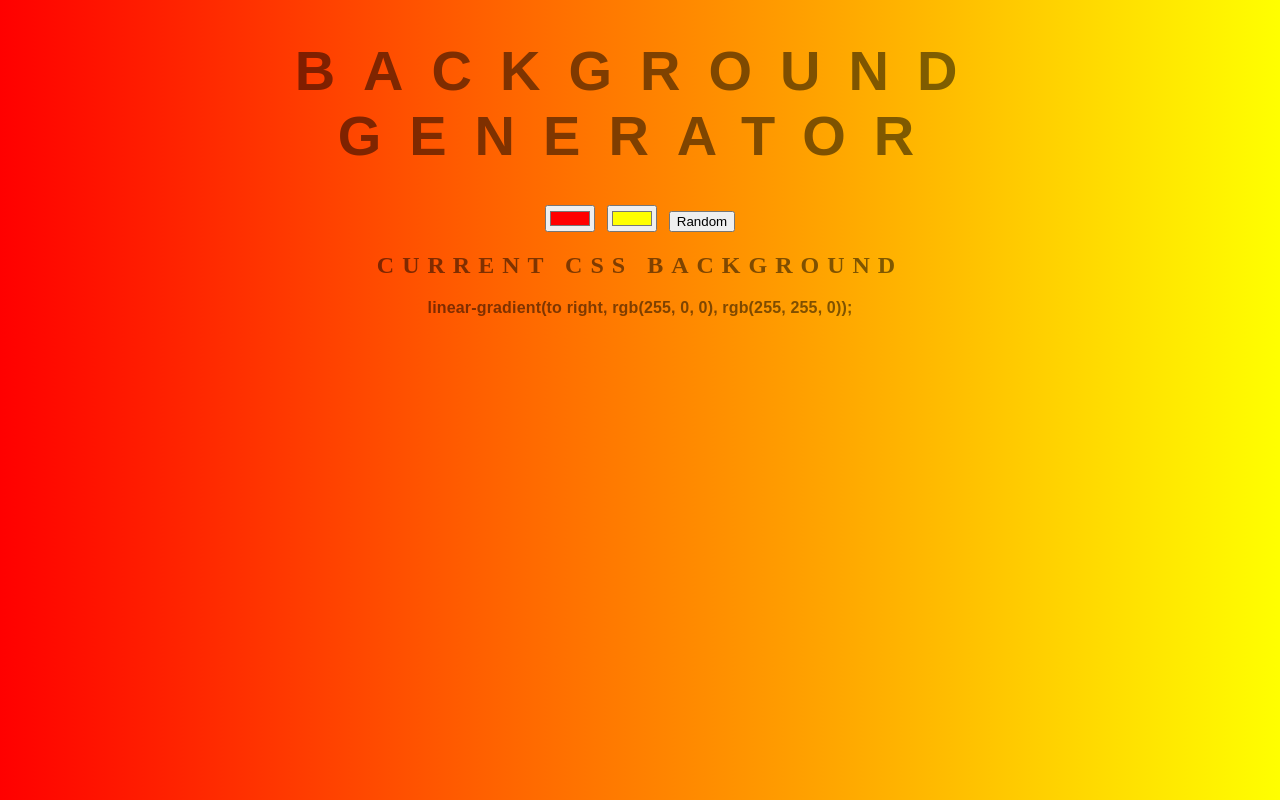
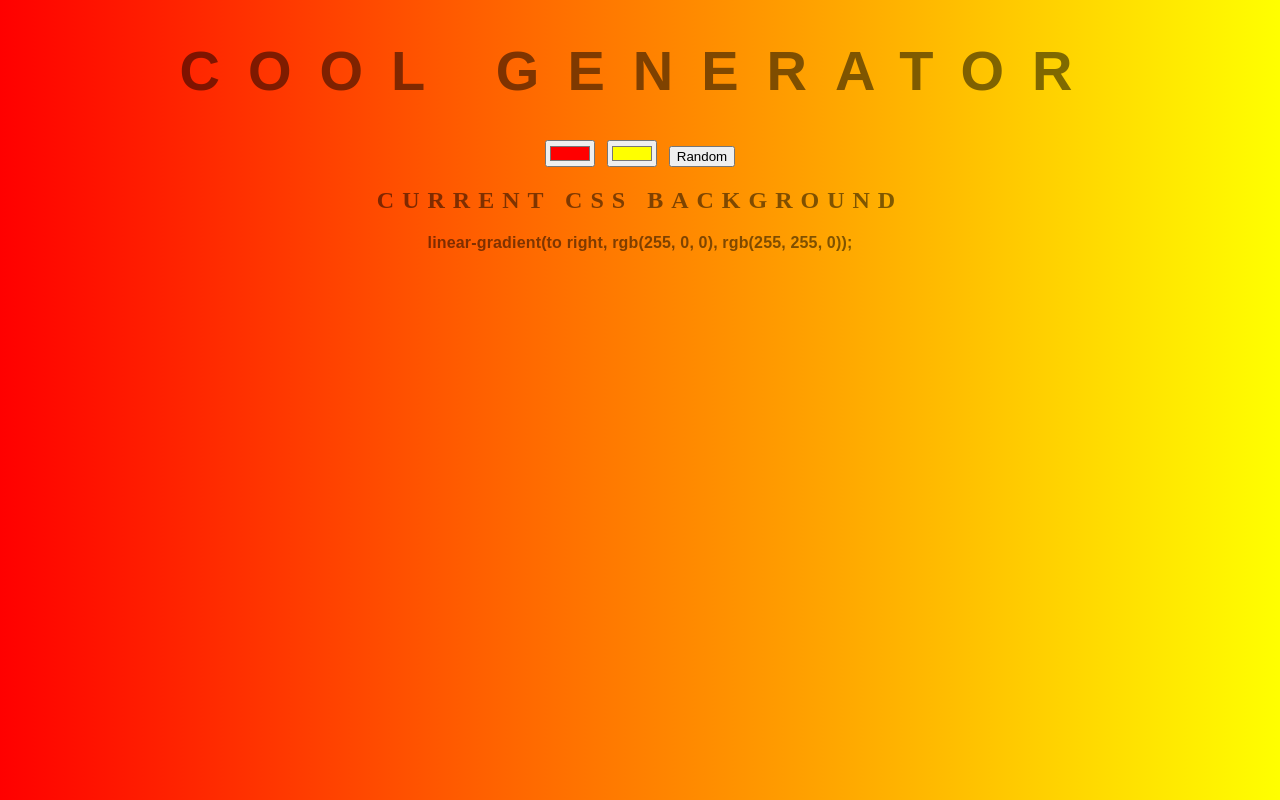
Before and after one commit to AbdiFaishal/background-generator, a plain HTML site: page index.html in a window 1280 px wide. Drawn offline with Linux system fonts and the light colour scheme.

Commit message:
changing title

```diff
--- a/index.html
+++ b/index.html
@@ -4,11 +4,11 @@
   <meta charset="UTF-8">
   <meta name="viewport" content="width=device-width, initial-scale=1.0">
   <meta http-equiv="X-UA-Compatible" content="ie=edge">
-  <title>Document</title>
+  <title>Gradient Generator</title>
   <link rel="stylesheet" href="style.css">
 </head>
 <body id="gradient">
-  <h1>Background Generator</h1>
+  <h1>Cool Generator</h1>
   <input class="color1" type="color" name="color1" value="#ff0000">
   <input class="color2" type="color" name="color2" value="#ffff00">
   <input class="button" type="button" name="color1" value="Random">
```
